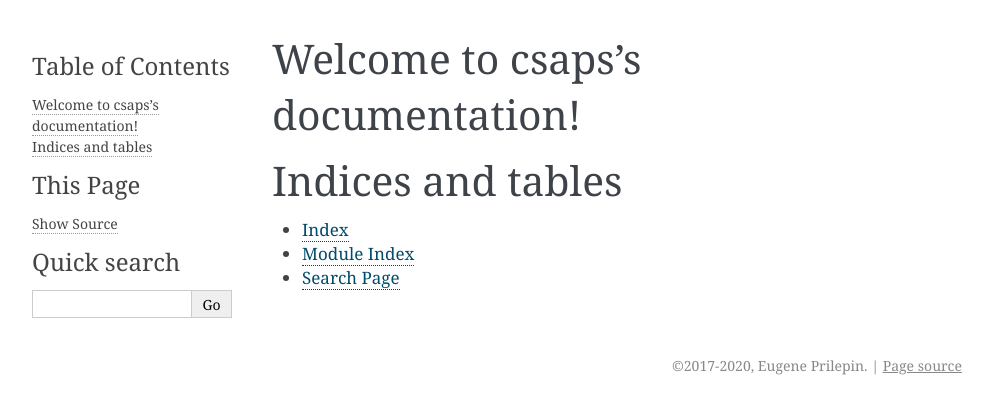
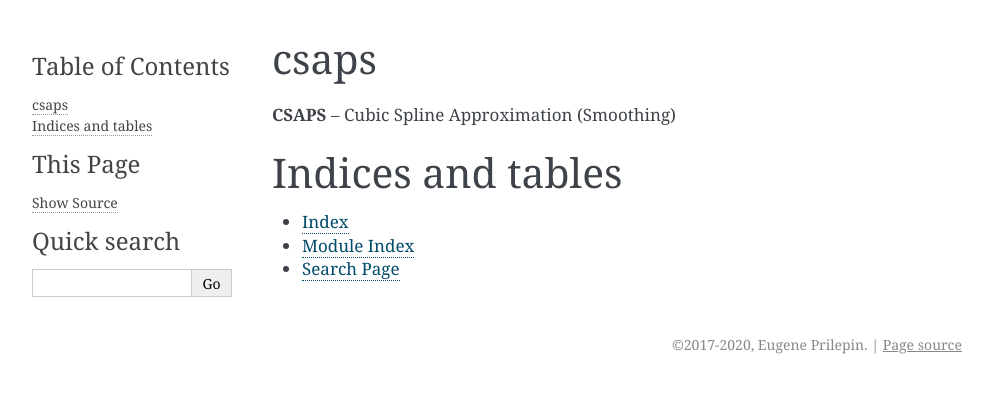
Before and after one commit to espdev/csaps, a Sphinx documentation site: the page built from docs/index.rst, in a window 1280 px wide. Shown: the top 414 px of the page, without its empty margins (148-1141 px from the left). Built offline with Sphinx 7.4.7, drawn with Linux system fonts in a browser that asks for light colours.

Commit message:
Update index

```diff
--- a/docs/index.rst
+++ b/docs/index.rst
@@ -3,13 +3,15 @@
    You can adapt this file completely to your liking, but it should at least
    contain the root `toctree` directive.
 
-Welcome to csaps's documentation!
-=================================
+csaps
+=====
+
+**CSAPS** -- Cubic Spline Approximation (Smoothing)
+
 
 .. toctree::
    :maxdepth: 2
    :caption: Contents:
-
 
 
 Indices and tables
```
